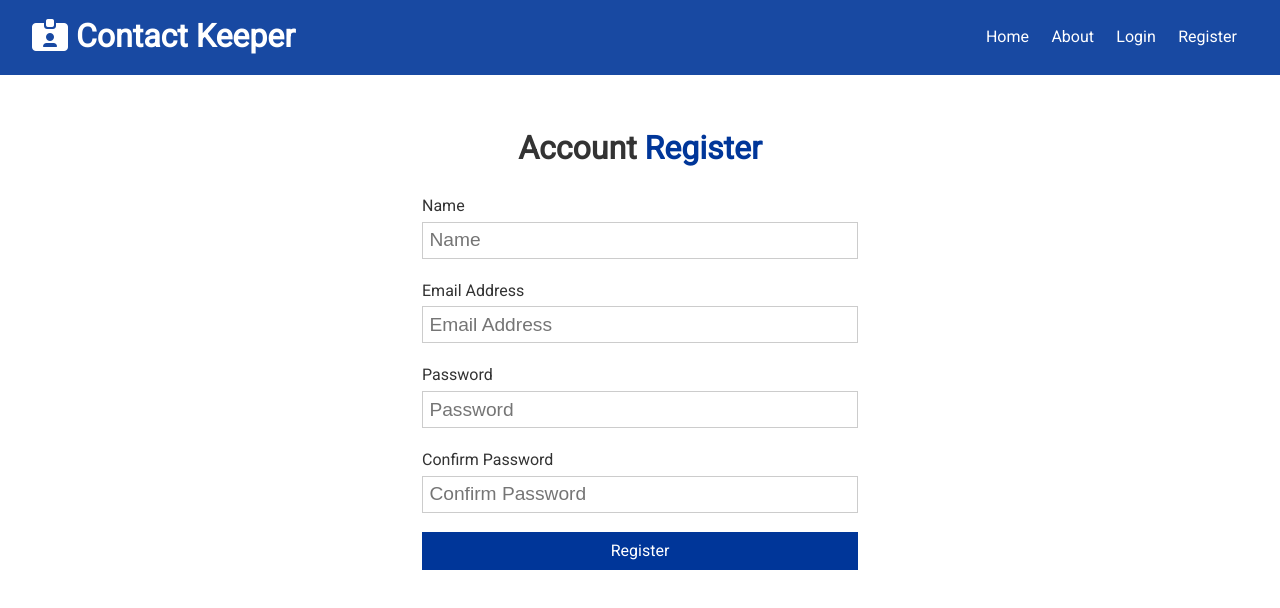
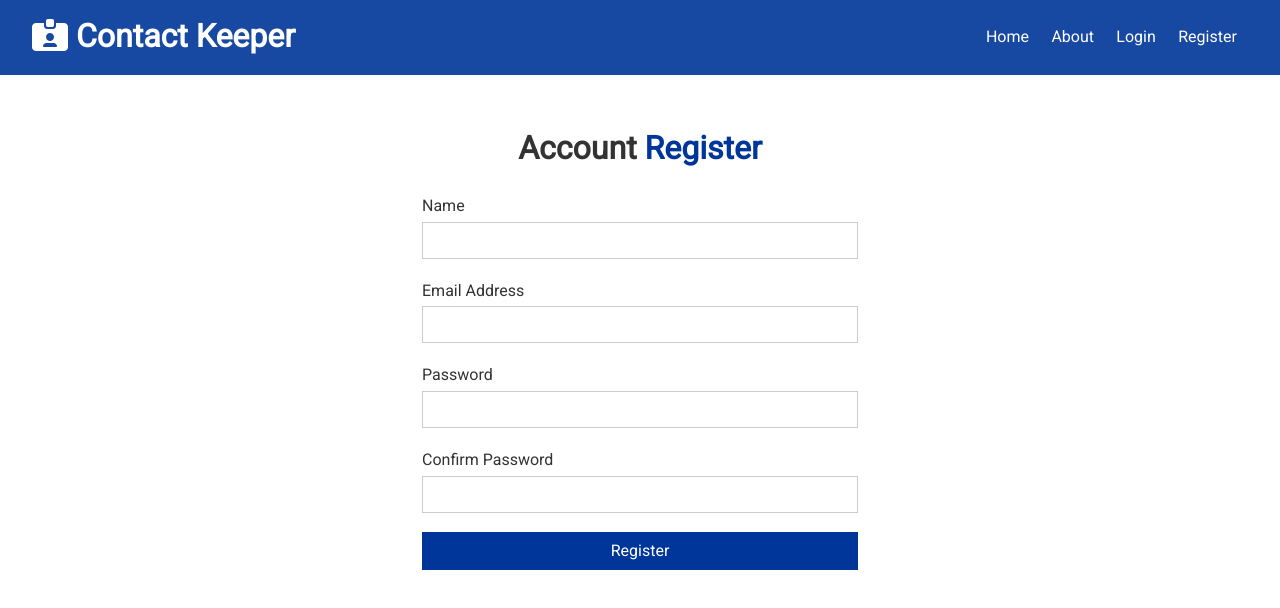
Before and after one commit to Priya2123/Contact-Keeper, a React (Create React App) app in the folder client/: page /register in a window 1280 px wide. Shown: the top 608 px of the page. Built offline with nearby package versions, Linux system fonts and the light colour scheme.

Commit message:
adding user to mongodb database

```diff
--- a/client/src/components/auth/Register.js
+++ b/client/src/components/auth/Register.js
@@ -26,7 +26,12 @@ const Register = () => {
     } else if (password !== password2) {
       setAlert("Passwords do not match", "danger");
     } else {
-      console.log("Register User");
+      register({
+        //formData
+        name,
+        email,
+        password,
+      });
     }
   };
   return (
@@ -42,7 +47,6 @@ const Register = () => {
             name="name"
             value={name}
             onChange={onChange}
-            placeholder="Name"
             required
           />
         </div>
@@ -53,7 +57,6 @@ const Register = () => {
             name="email"
             value={email}
             onChange={onChange}
-            placeholder="Email Address"
             required
           />
         </div>
@@ -64,7 +67,6 @@ const Register = () => {
             name="password"
             value={password}
             onChange={onChange}
-            placeholder="Password"
             required
             minLength="6"
           />
@@ -76,7 +78,6 @@ const Register = () => {
             name="password2"
             value={password2}
             onChange={onChange}
-            placeholder="Confirm Password"
             required
             minLength="6"
           />
```
